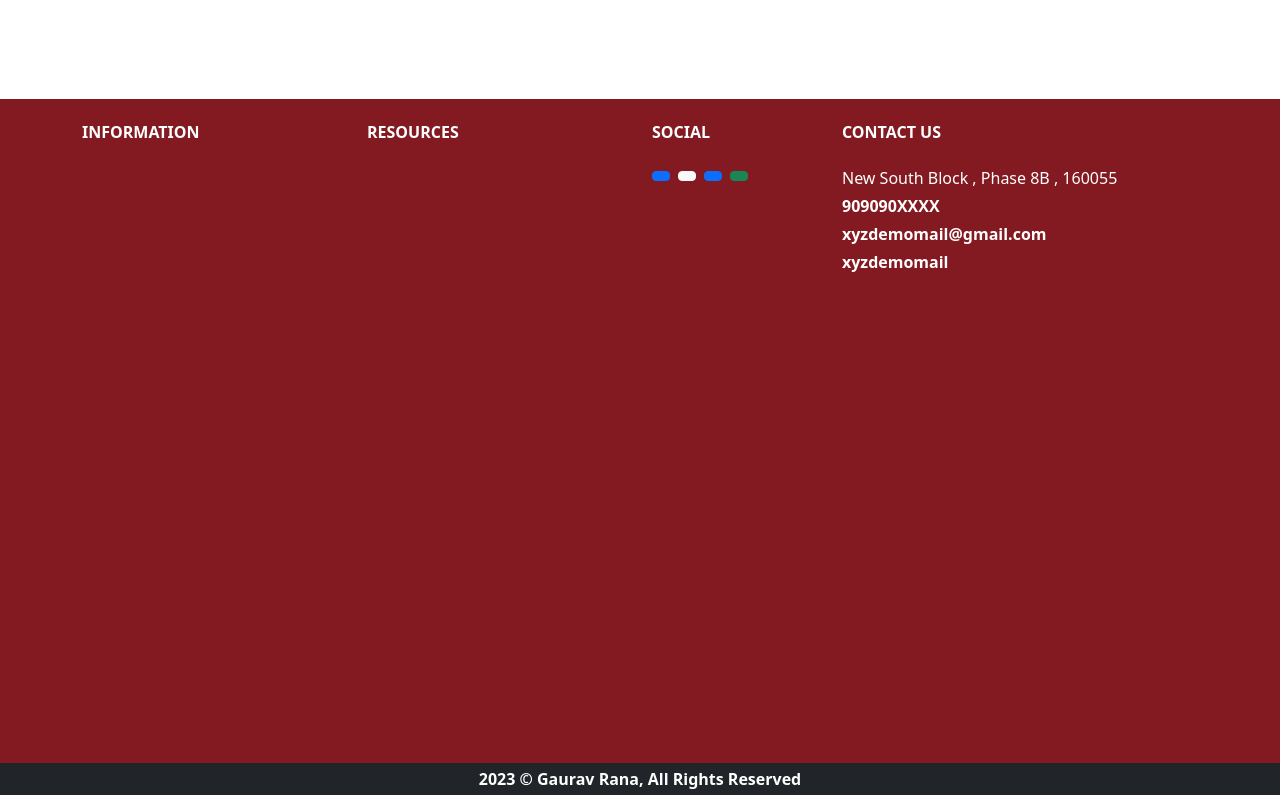
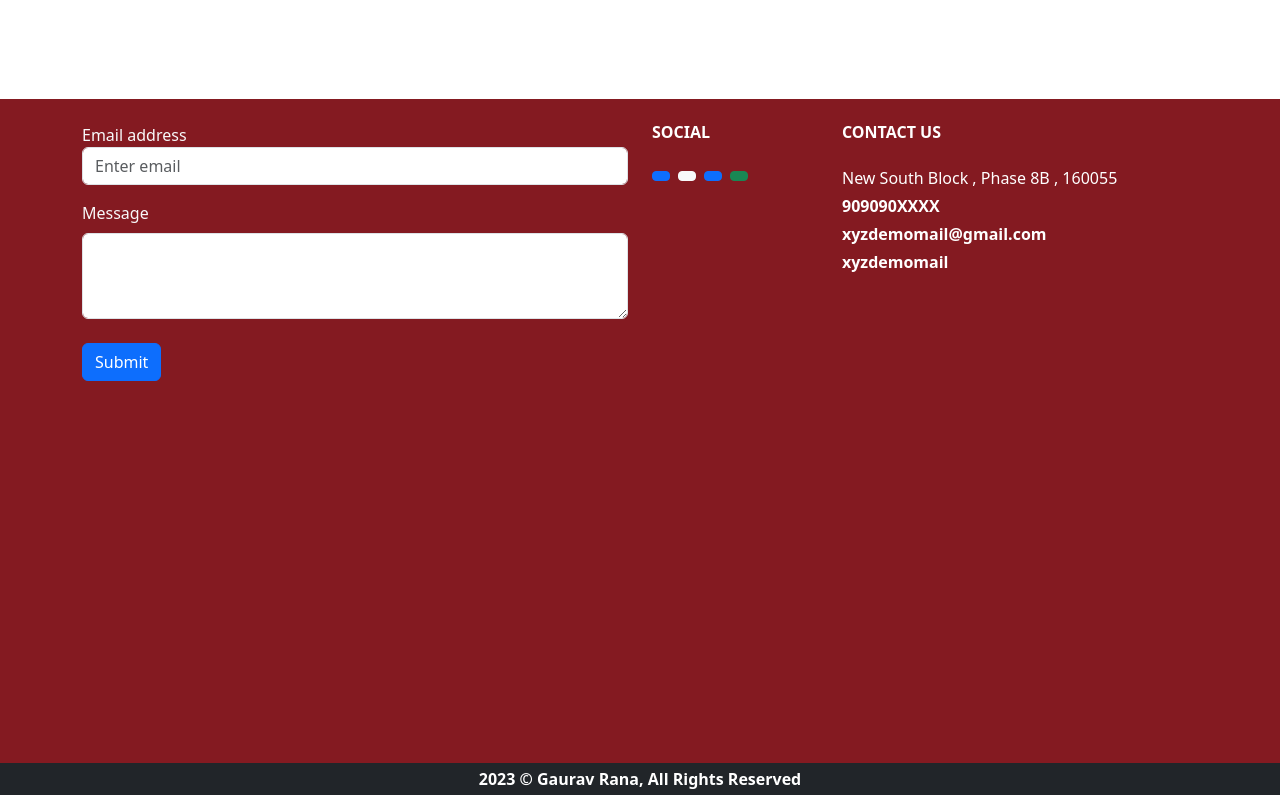
Before and after one commit to arm-solution/arm-solutions-frontend-sc, a React (Create React App) app: page / in a window 1280 px wide. Shown: the part 1261-2056 px from the top of the page. Built offline with nearby package versions, Linux system fonts and the light colour scheme.

Commit message:
adding message form in footer

```diff
--- a/src/components/LandingFooter.jsx
+++ b/src/components/LandingFooter.jsx
@@ -5,18 +5,25 @@ const LandingFooter = () => {
     <footer className="footer" >
     <div className="container" style={{ height: '80vh'}}>
         <div className="row">
-            <div className="col-sm-6 col-md-4 mt-4 col-lg-3 text-center text-sm-start">
-                <div className="information">
-                    <h6 className="footer-heading text-uppercase text-white fw-bold">Information</h6>
+            <div className="col-sm-6 col-md-12 mt-4 col-lg-6 text-center text-sm-start">
 
-                </div>
+            <form>
+            <div className="form-group">
+                <label for="exampleInputEmail1" className='text-light'>Email address</label>
+                <input type="email" className="form-control" id="exampleInputEmail1" aria-describedby="emailHelp" placeholder="Enter email" />
             </div>
-            <div className="col-sm-6 col-md-4 mt-4 col-lg-3 text-center text-sm-start">
-                <div className="resources">
-                    <h6 className="footer-heading text-uppercase text-white fw-bold">Resources</h6>
+            <div className="form-group mt-3">
+                <label for="exampleFormControlTextarea1" class="form-label text-light">Message</label>
+                <textarea class="form-control" id="exampleFormControlTextarea1" rows="3"></textarea>
+            </div>
 
-                </div>
+            <button type="submit" className="btn btn-primary mt-4">Submit</button>
+            </form>
+
             </div>
+            {/* <div className="col-sm-6 col-md-4 mt-4 col-lg-3 text-center text-sm-start">
+
+            </div> */}
             <div className="col-sm-6 col-md-4 mt-4 col-lg-2 text-center text-sm-start">
               <div className="social">
                   <h6 className="footer-heading text-uppercase text-white fw-bold">Social</h6>
```
